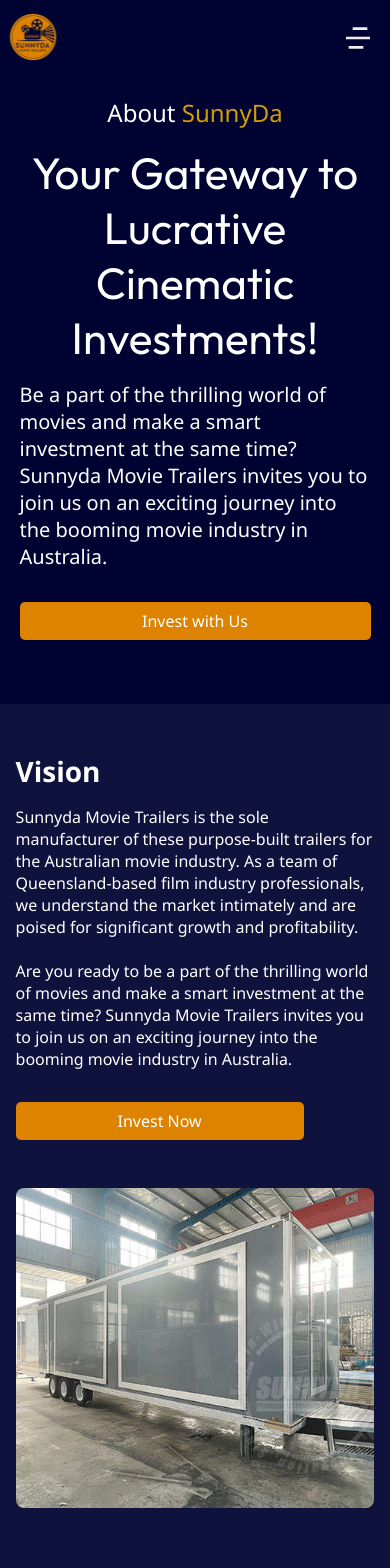
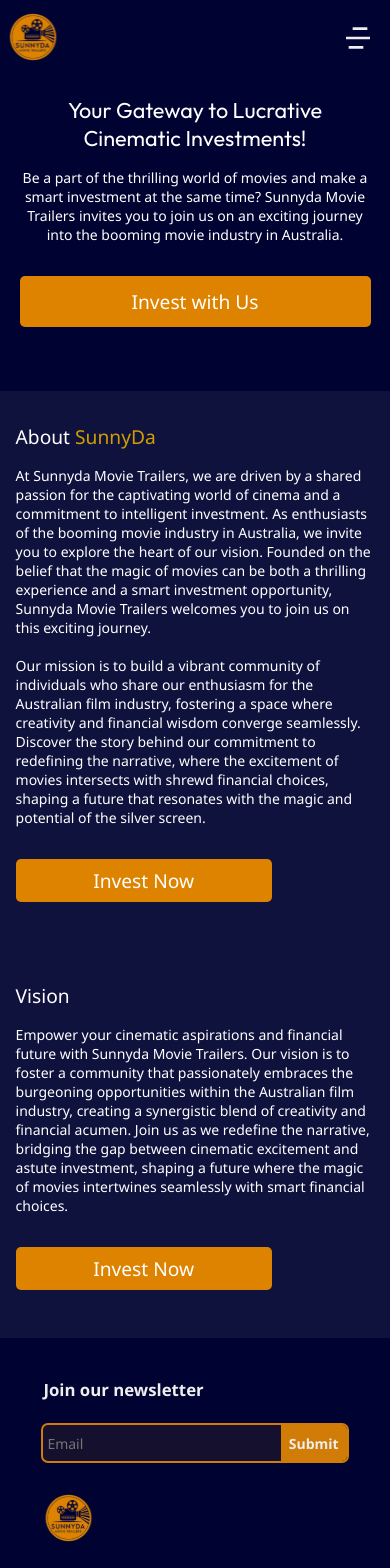
Before and after one commit to chochodev/SunnyDa-Landing-Page, a React (Vite) app: page /about in a window 390 px wide. Shown: the top 1568 px of the page. Built offline with nearby package versions, Linux system fonts and the light colour scheme.

Commit message:
updated and about to finish up

```diff
--- a/src/assets/css/components/footer.css
+++ b/src/assets/css/components/footer.css
@@ -125,3 +125,12 @@
     gap: 2rem 15vw;
   }
 }
+
+@media (max-width: 480px) {
+  #footer {
+    grid-template-areas:
+    "d d"
+    "a e"
+    "b c";
+  }
+}
--- a/src/assets/css/pages/about.css
+++ b/src/assets/css/pages/about.css
@@ -21,23 +21,11 @@
     padding: 5rem 1rem;
 }
 
-#about .hero .text {
-    font-weight: 500;
-    font-size: 1.75rem;
-    color: #ffffff;
-    width: 100%;
-}
-
-#about .hero .text p {
-    display: inline;
-    color: var(--primary-color-2);
-}
-
 #about .hero .heading {
     text-align: center;
     font-family: 'Outfit', 'Roboto', 'helvetica';
     font-size: 3.5rem;
-    font-weight: 800;
+    font-weight: 900;
     color: #ffffff;
     width: 100%;
     padding: .5rem 1rem;
@@ -45,7 +33,7 @@
 }
 
 #about .hero .info {
-    font-size: 1.25rem;
+    font-size: 1.5rem;
     color: #ffffff;
     padding: 0 1rem;
     max-width: 40rem;
@@ -55,17 +43,16 @@
     background: #DE8300;
     color: #ffffff;
     border-radius: 5px;
-    font-size: 1rem;
+    font-size: 1.2rem;
     width: 100%;
-    max-width: 18rem;
+    max-width: 15rem;
     margin: 1rem 0;
-    padding: .5rem 1.5rem;
+    padding: .75rem 1.75rem;
 }
 
 /* SECTION 2 */
-#about .section_2 {
+#about .section {
     display: flex;
-    width: 100%;
     align-items: start;
     justify-content: center;
     gap: 2rem;
@@ -74,18 +61,34 @@
     padding: 2rem 0;
 }
 
-#about .section_2 .text_div {
+#about .section .text_div {
     display: flex;
     flex-direction: column;
     gap: 1rem;
     align-items: start;
-    width: 40%;
-    max-width: 35rem;
+    width: 100%;
+    /* max-width: 55rem; */
     color: #ffffff;
-    padding: 1rem;
+    padding: 1rem 4vw;
 }
 
-#about .section_2 .text_div .heading {
+#about .section .text {
+    font-weight: 500;
+    font-size: 3rem;
+    color: #ffffff;
+    width: 100%;
+}
+
+#about .section .info {
+    font-size: 1.75rem;
+}
+
+#about .section .text p {
+    display: inline;
+    color: var(--primary-color-2);
+}
+
+#about .section .text_div .heading {
     position: relative;
     display: flex;
     align-items: center;
@@ -96,18 +99,18 @@
     margin-top: 1rem;
 }
 
-#about .section_2 .text_div .invest_btn {
+#about .section .text_div .invest_btn {
     background: #DE8300;
     color: #ffffff;
     border-radius: 5px;
-    font-size: 1rem;
-    width: 18rem;
+    font-size: 1.2rem;
+    width: 16rem;
     margin: 1rem 0;
     padding: .5rem 2.5rem;
 }
 
 /* IMAGES */
-#about .section_2 .images {
+/* #about .section .images {
     position: relative;
     display: flex;
     justify-content: end;
@@ -117,65 +120,25 @@
     margin-bottom: 18rem;
 }
 
-#about .section_2 .images .img {
+#about .section .images .img {
     width: 80%;
     height: 20rem;
     object-fit: cover;
     border-radius: 8px;
 }
 
-#about .section_2 .images .img._2 {
+#about .section .images .img._2 {
     position: absolute;
     top: 60%;
     right: 12rem;
     z-index: 2;
     width: 55%;
     height: 20rem;
-}
+} */
 
-/* SECTION 3 */
-#about .section_3 {
-    display: flex;
-    flex-direction: row-reverse;
-    align-items: start;
-    justify-content: center;
-    gap: 2rem;
-    width: 100%;
-    padding: 2rem 0;
-}
-
-#about .section_3 .text_div {
-    display: flex;
-    flex-direction: column;
-    gap: 1rem;
-    width: 40%;
-    max-width: 30rem;
-    color: #ffffff;
-    padding: 1rem;
-}
-
-#about .section_3 .text_div .heading {
-    position: relative;
-    display: flex;
-    align-items: center;
-    text-align: center;
-    width: max-content;
-    font-size: 1.75rem;
-    font-weight: 600;
-    margin-top: 1rem;
-}
-
-#about .section_3 .text_div .invest_btn {
-    background: #DE8300;
-    color: #ffffff;
-    border-radius: 5px;
-    font-size: 1rem;
-    width: 18rem;
-    margin: 1rem 0;
-    padding: .5rem 2.5rem;
-}
 
 /* IMAGES */
+/*
 #about .section_3 .images {
     position: relative;
     display: flex;
@@ -191,7 +154,7 @@
     height: 25rem;
     object-fit: cover;
     border-radius: 8px;
-}
+} */
 
 /* BUTTON MOUSE ACTIONS */
 #about button:hover {
@@ -204,12 +167,10 @@
         padding: 3rem 5vw;
     }
 
-    #about .hero .heading, #about .hero .info {
-        padding: 0;
-    }
-
-    #about .hero .info {
-        text-align: left;
+    /* ALL INFOS */
+    #about .info {
+        font-size: .875rem !important;
+        padding: 0 !important;
     }
 
     #about .hero .invest_btn {
@@ -217,30 +178,32 @@
         max-width: 100%;
     }
 
-    #about .hero .text {
-        font-size: 1.5rem;
-    }
-
     #about .hero .heading {
-        font-size: 2.75rem;
+        font-size: 1.35rem;
+        font-weight: 800;
+        padding: 0;
     }
     /* SECTION 2 */
-    #about .section_2 {
+    #about .section {
         flex-direction: column;
         width: 100%;
     }
 
-    #about .section_2 .text_div {
+    #about .section .text_div {
         width: 100%;
         max-width: max-content;
         padding: 0 4vw;
     }
 
-    #about .section_2 .text_div .info {
+    #about .text {
+        font-size: 1.2rem !important;
+    }
+
+    #about .section .text_div .info {
         width: 100%;
     }
 
-    #about .section_2 .images {
+    #about .section .images {
         justify-content: center;
         width: 100%;
         padding: 0 4vw;
@@ -248,7 +211,7 @@
         margin-bottom: 15rem;
     }
 
-    #about .section_2 .images .img {
+    #about .section .images .img {
         width: 70%;
     }
 
@@ -272,16 +235,16 @@
 
 
 @media (max-width: 512px) {
-    #about .section_2 .images {
+    #about .section .images {
         margin-bottom: 2rem;
     }
 
 
-    #about .section_2 .images .img {
+    #about .section .images .img {
         width: 100%;
     }
 
-    #about .section_2 .images .img._2 {
+    #about .section .images .img._2 {
         display: none;
     }
 }
--- a/src/pages/about/index.jsx
+++ b/src/pages/about/index.jsx
@@ -7,33 +7,34 @@
     <MainLayout>
         <div id="about">
             <div id="hero" className="hero">
-                <h3 className="text">About <p>SunnyDa</p></h3>
                 <h2 className="heading">Your Gateway to Lucrative<br/>Cinematic Investments!</h2>
                 <p className="info">Be a part of the thrilling world of movies and make a smart investment at the same time? Sunnyda Movie Trailers invites you to join us on an exciting journey into the booming movie industry in Australia.</p>
                 <button className="invest_btn">Invest with Us</button>
             </div>
 
-            <div id="section_2" className="section_2">
+            <div id="section_2" className="section_2 section">
                 <div className="text_div">
-                    <p className="heading">Vision</p>
-                    <p className="info">Sunnyda Movie Trailers is the sole manufacturer of these purpose-built trailers for the Australian movie industry. As a team of Queensland-based film industry professionals, we understand the market intimately and are poised for significant growth and profitability.<br/><br/>Are you ready to be a part of the thrilling world of movies and make a smart investment at the same time? Sunnyda Movie Trailers invites you to join us on an exciting journey into the booming movie industry in Australia.</p>
+                    <h3 className="text">About <p>SunnyDa</p></h3>
+                    <p className="info">At Sunnyda Movie Trailers, we are driven by a shared passion for the captivating world of cinema and a commitment to intelligent investment. As enthusiasts of the booming movie industry in Australia, we invite you to explore the heart of our vision. Founded on the belief that the magic of movies can be both a thrilling experience and a smart investment opportunity, Sunnyda Movie Trailers welcomes you to join us on this exciting journey.
+                    <br/><br/>
+                    Our mission is to build a vibrant community of individuals who share our enthusiasm for the Australian film industry, fostering a space where creativity and financial wisdom converge seamlessly. Discover the story behind our commitment to redefining the narrative, where the excitement of movies intersects with shrewd financial choices, shaping a future that resonates with the magic and potential of the silver screen.</p>
                     <button className="invest_btn">Invest Now</button>
                 </div>
-                <div className="images">
+                {/* <div className="images">
                     <img src="./images/image5.jpeg" alt="theatre" className='img' />
                     <img src="./images/image4.jpeg" alt="theatre" className='img _2' />
-                </div>
+                </div> */}
             </div>
 
-            <div id="section_3" className="section_3">
+            <div id="section_3" className="section_3 section">
                 <div className="text_div">
-                    <p className="heading">Mission </p>
-                    <p className="info">Sunnyda Movie Trailers is the sole manufacturer of these purpose-built trailers for the Australian movie industry. As a team of Queensland-based film industry professionals, we understand the market intimately and are poised for significant growth and profitability.<br/><br/>Are you ready to be a part of the thrilling world of movies and make a smart investment at the same time? Sunnyda Movie Trailers invites you to join us on an exciting journey into the booming movie industry in Australia.</p>
+                    <p className="text">Vision </p>
+                    <p className="info">Empower your cinematic aspirations and financial future with Sunnyda Movie Trailers.  Our vision is to foster a community that passionately embraces the burgeoning opportunities within the Australian film industry, creating a synergistic blend of creativity and financial acumen. Join us as we redefine the narrative, bridging the gap between cinematic excitement and astute investment, shaping a future where the magic of movies intertwines seamlessly with smart financial choices.</p>
                     <button className="invest_btn">Invest Now</button>
                 </div>
-                <div className="images">
+                {/* <div className="images">
                     <img src="./images/image5.jpeg" alt="theatre" className='img' />
-                </div>
+                </div> */}
             </div>
         </div>
     </MainLayout>
```
